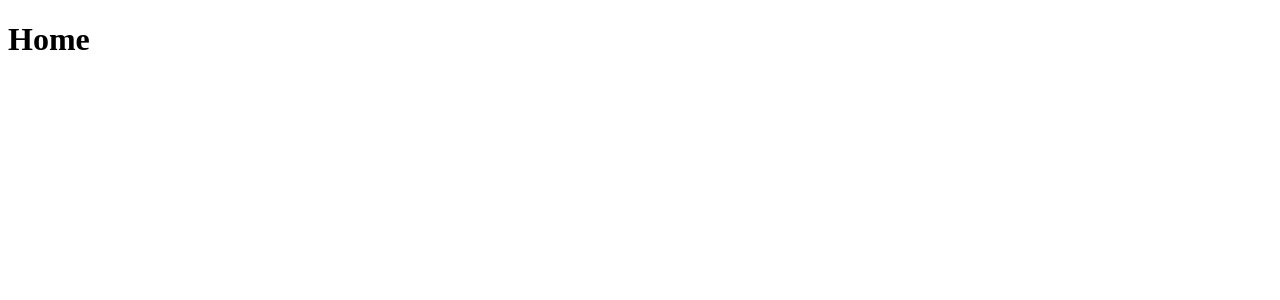
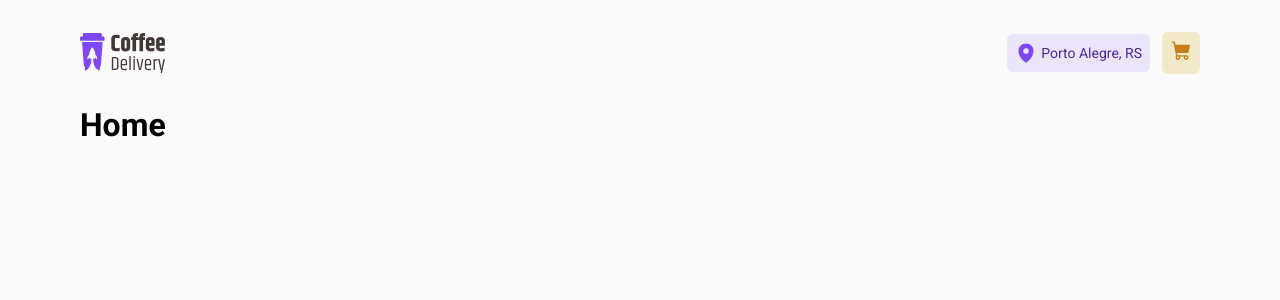
Before and after one commit to brunomat480/coffee-delivery, a React (Vite) app: page / in a window 1280 px wide. Shown: the top 300 px of the page. Built offline with nearby package versions, Linux system fonts and the light colour scheme.

Commit message:
feat:component header

```diff
--- a/src/App.tsx
+++ b/src/App.tsx
@@ -3,6 +3,7 @@ import { defaultTheme } from './styles/themes/default';
 
 import { BrowserRouter } from 'react-router-dom';
 import { Router } from './Router';
+import { GlobalStyle } from './styles/global';
 
 export function App() {
   return (
@@ -10,6 +11,7 @@ export function App() {
       <BrowserRouter>
         <Router />
       </BrowserRouter>
+      <GlobalStyle />
     </ThemeProvider>
 
   );
--- a/src/components/Header/index.tsx
+++ b/src/components/Header/index.tsx
@@ -1,7 +1,29 @@
+import { Link } from 'react-router-dom';
+
+import { HeaderContainer } from './styles';
+
+import { MapPin, ShoppingCart } from '@phosphor-icons/react';
+import { useTheme } from 'styled-components';
+
+import logo from '../../assets/logo.svg';
+
 export function Header() {
+  const theme = useTheme();
+
   return (
-    <header>
+    <HeaderContainer>
+      <img src={logo} alt="Logo" />
 
-    </header>
+      <div>
+        <span>
+          <MapPin color={theme.colors.purple} size={22} weight="fill" />
+          Porto Alegre, RS
+        </span>
+
+        <Link to="/">
+          <ShoppingCart color={theme.colors['yellow-dark']} size={22} weight="fill" />
+        </Link>
+      </div>
+    </HeaderContainer>
   );
 }
--- /dev/null
+++ b/src/components/Header/styles.ts
@@ -0,0 +1,36 @@
+import styled from 'styled-components';
+
+export const HeaderContainer = styled.header`
+  padding-block: 2rem;
+
+  display: flex;
+  justify-content: space-between;
+
+  div {
+    display: flex;
+    align-items: center;
+    gap: .75rem;
+
+    span {
+      padding: .5rem;
+
+      display: flex;
+      align-items: center;
+      gap: .25rem;
+
+      background: ${({ theme }) => theme.colors['purple-light']};
+      color: ${({ theme }) => theme.colors['purple-dark']};
+
+      font-size: .875rem;
+      border-radius: 6px;
+    }
+
+    a {
+      padding: .5rem;
+      border-radius: 6px;
+
+      background: ${({ theme }) => theme.colors['yellow-light']};
+    }
+
+  }
+`;
--- a/src/layout/DefaultLayout/index.tsx
+++ b/src/layout/DefaultLayout/index.tsx
@@ -1,11 +1,14 @@
+import { LayoutContainer } from './styles';
+
 import { Outlet } from 'react-router-dom';
 import { Header } from '../../components/Header';
 
+
 export function DefaultLayout() {
   return (
-    <>
+    <LayoutContainer>
       <Header />
       <Outlet />
-    </>
+    </LayoutContainer>
   );
 }
--- /dev/null
+++ b/src/layout/DefaultLayout/styles.ts
@@ -0,0 +1,9 @@
+import styled from 'styled-components';
+
+export const LayoutContainer = styled.div`
+  max-width: 1120px;
+  min-width: 480px;
+
+  margin: auto;
+
+`;
--- a/src/styles/global.ts
+++ b/src/styles/global.ts
@@ -17,6 +17,11 @@ export const GlobalStyle = createGlobalStyle`
     -webkit-font-smoothing: antialiased;
   }
 
+  button {
+    background: transparent;
+    border: none;
+  }
+
   body, input, textarea, button {
     font-family: 'Roboto', sans-serif;
     font-weight: 400;
```
